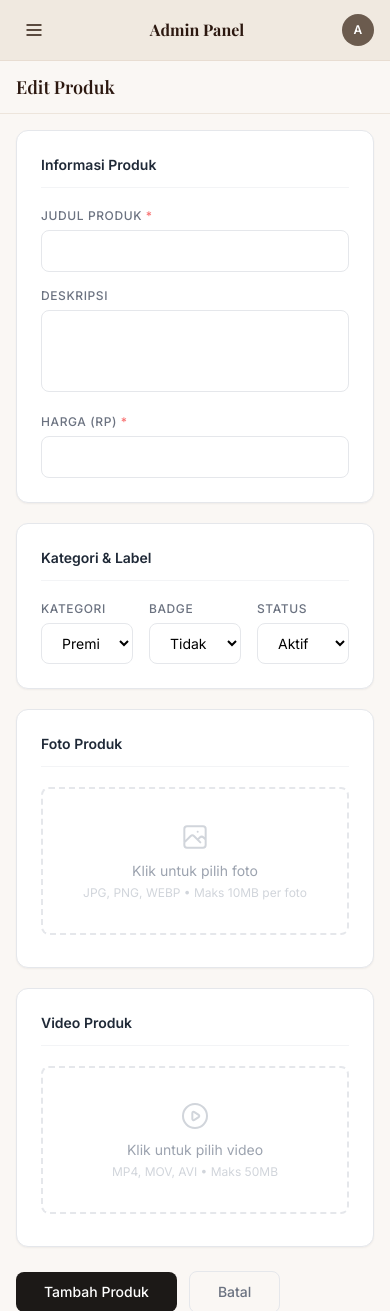
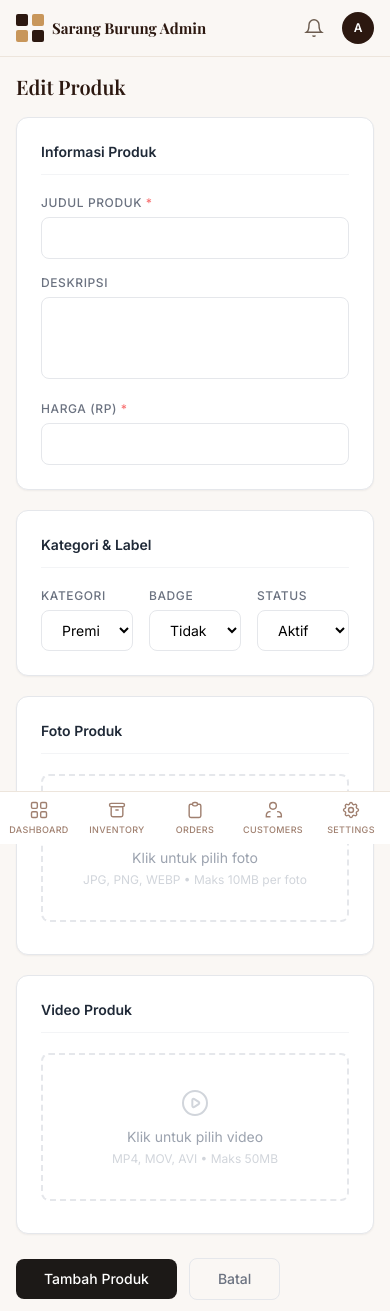
Before and after one commit to JoeTio20/om-ardi, a Laravel app: template resources/views/admin/products/form.blade.php in a window 390 px wide. Shown: the top 1311 px of the page. Run offline with Laravel 12, Linux system fonts and the light colour scheme; the template is opened without the code that fills it, so the values that code supplies are empty; some libraries are stand-ins or nearby versions.

Commit message:
feat: mobile admin bottom nav

```diff
--- a/resources/views/admin/layout.blade.php
+++ b/resources/views/admin/layout.blade.php
@@ -1,79 +1,138 @@
 <!DOCTYPE html>
 <html lang="id">
 <head>
-<meta charset="UTF-8"><meta name="viewport" content="width=device-width,initial-scale=1">
+<meta charset="UTF-8">
+<meta name="viewport" content="width=device-width, initial-scale=1.0, maximum-scale=1">
 <title>@yield('title','Admin')</title>
 <script src="https://cdn.tailwindcss.com"></script>
-<link href="https://fonts.googleapis.com/css2?family=Playfair+Display:wght@400;600;700&family=Inter:wght@300;400;500;600&display=swap" rel="stylesheet">
+<link href="https://fonts.googleapis.com/css2?family=Playfair+Display:wght@400;500;600;700&family=Inter:wght@300;400;500;600&display=swap" rel="stylesheet">
 <style>
-*{font-family:"Inter",sans-serif;} .serif{font-family:"Playfair Display",serif;} body{background:#FAF7F4;}
-.nav-item{display:flex;align-items:center;gap:10px;padding:10px 16px;border-radius:8px;font-size:13.5px;color:#6B5B4E;cursor:pointer;text-decoration:none;transition:all .15s;margin:1px 8px;}
-.nav-item:hover{background:#E8DDD2;color:#3D2B1F;}
-.nav-item.active{background:#E8DDD2;color:#3D2B1F;border-left:3px solid #8B6914;padding-left:13px;font-weight:500;}
-.nav-item svg{width:16px;height:16px;opacity:.7;flex-shrink:0;} .nav-item.active svg{opacity:1;}
-#sidebar-overlay{display:none;position:fixed;inset:0;background:rgba(0,0,0,.4);z-index:40;}
-#sidebar-overlay.open{display:block;}
-#sidebar{transform:translateX(-100%);transition:transform .25s ease;position:fixed;top:0;left:0;z-index:50;height:100%;}
-#sidebar.open{transform:translateX(0);}
-@media(min-width:768px){#sidebar{transform:translateX(0)!important;position:relative!important;height:auto!important;}#mobile-topbar{display:none!important;}#sidebar-overlay{display:none!important;}}
+*{font-family:"Inter",sans-serif;-webkit-tap-highlight-color:transparent;}
+.serif{font-family:"Playfair Display",serif;}
+body{background:#FAF7F4;overscroll-behavior:none;}
+.nav-item{display:flex;align-items:center;gap:10px;padding:10px 14px;border-radius:8px;font-size:13px;color:#6B5B4E;cursor:pointer;text-decoration:none;transition:all .15s;margin:1px 6px;}
+.nav-item:hover,.nav-item.active{background:#E8DDD2;color:#3D2B1F;}
+.nav-item.active{border-left:3px solid #8B6914;padding-left:11px;font-weight:600;}
+.nav-item svg{width:16px;height:16px;opacity:.65;flex-shrink:0;}
+.nav-item.active svg{opacity:1;}
+/* BOTTOM NAV mobile */
+#bottom-nav{display:none;}
+@media(max-width:767px){
+  #bottom-nav{display:flex;position:fixed;bottom:0;left:0;right:0;background:#fff;border-top:1px solid #EDE5DC;z-index:50;padding-bottom:env(safe-area-inset-bottom);}
+  .bnav-item{flex:1;display:flex;flex-direction:column;align-items:center;justify-content:center;padding:8px 4px;gap:3px;text-decoration:none;color:#A08070;font-size:9px;font-weight:500;letter-spacing:.04em;text-transform:uppercase;transition:color .15s;}
+  .bnav-item.active,.bnav-item:hover{color:#2C1810;}
+  .bnav-item svg{width:20px;height:20px;}
+  #main-content{padding-bottom:70px;}
+  #desktop-sidebar{display:none!important;}
+  #mobile-topbar{display:flex!important;}
+}
+@media(min-width:768px){
+  #mobile-topbar{display:none;}
+  #desktop-sidebar{display:flex;}
+}
+#mobile-topbar{display:none;align-items:center;justify-content:space-between;padding:12px 16px;background:#FAF7F4;border-bottom:1px solid #EDE5DC;position:sticky;top:0;z-index:40;}
+.card{background:#fff;border-radius:12px;padding:16px;box-shadow:0 1px 4px rgba(0,0,0,.06);}
 </style>
-</head><body>
-<div id="mobile-topbar" class="md:hidden flex items-center justify-between px-4 py-3 border-b border-[#E8DDD2] sticky top-0 z-30" style="background:#F0E9E0;">
-<button onclick="document.getElementById('sidebar').classList.toggle('open');document.getElementById('sidebar-overlay').classList.toggle('open');" class="p-2 rounded-lg">
-<svg width="20" height="20" fill="none" stroke="#3D2B1F" stroke-width="2" viewBox="0 0 24 24"><line x1="3" y1="6" x2="21" y2="6"/><line x1="3" y1="12" x2="21" y2="12"/><line x1="3" y1="18" x2="21" y2="18"/></svg>
+</head>
+<body>
+<!-- MOBILE TOP BAR -->
+<div id="mobile-topbar">
+  <div class="flex items-center gap-2">
+    <svg width="28" height="28" viewBox="0 0 28 28" fill="none"><rect width="12" height="12" rx="2" fill="#2C1810"/><rect x="16" width="12" height="12" rx="2" fill="#C8965A"/><rect y="16" width="12" height="12" rx="2" fill="#C8965A"/><rect x="16" y="16" width="12" height="12" rx="2" fill="#2C1810"/></svg>
+    <span class="serif text-[15px] font-bold text-[#2C1810]">{{ optional(auth()->user())->name ?? 'Sarang Burung' }} Admin</span>
+  </div>
+  <div class="flex items-center gap-3">
+    <button class="relative w-8 h-8 flex items-center justify-center">
+      <svg width="20" height="20" fill="none" stroke="#6B5B4E" stroke-width="1.7" viewBox="0 0 24 24"><path d="M18 8A6 6 0 006 8c0 7-3 9-3 9h18s-3-2-3-9M13.73 21a2 2 0 01-3.46 0"/></svg>
     </button>
-<p class="serif font-bold text-[#2C1810] text-base">Admin Panel</p>
-<div class="w-8 h-8 rounded-full bg-[#6B5B4E] flex items-center justify-center text-white text-xs font-semibold">{{ strtoupper(substr(optional(auth()->user())->name ?? 'A', 0, 1)) }}</div>
+    <div class="w-8 h-8 rounded-full bg-[#2C1810] flex items-center justify-center text-white text-xs font-bold">
+      {{ strtoupper(substr(optional(auth()->user())->name ?? 'A', 0, 1)) }}
     </div>
-<div id="sidebar-overlay" onclick="document.getElementById('sidebar').classList.remove('open');document.getElementById('sidebar-overlay').classList.remove('open');"></div>
+  </div>
+</div>
 <div class="flex min-h-screen">
-<aside id="sidebar" class="flex flex-col border-r border-[#E8DDD2]" style="width:220px;background:#F0E9E0;min-height:100vh;flex-shrink:0;">
-<div class="hidden md:block px-5 py-6 border-b border-[#E8DDD2]">
-<p class="serif text-[17px] font-bold text-[#2C1810]">Halo, {{ optional(auth()->user())->name ?? 'Admin' }}</p>
+<!-- DESKTOP SIDEBAR -->
+<aside id="desktop-sidebar" class="hidden md:flex flex-col border-r border-[#E8DDD2]" style="width:220px;background:#F0E9E0;min-height:100vh;flex-shrink:0;">
+  <div class="px-5 py-6 border-b border-[#E8DDD2]">
+    <div class="flex items-center gap-2 mb-1">
+      <svg width="24" height="24" viewBox="0 0 28 28" fill="none"><rect width="12" height="12" rx="2" fill="#2C1810"/><rect x="16" width="12" height="12" rx="2" fill="#C8965A"/><rect y="16" width="12" height="12" rx="2" fill="#C8965A"/><rect x="16" y="16" width="12" height="12" rx="2" fill="#2C1810"/></svg>
+      <p class="serif text-[16px] font-bold text-[#2C1810]">Admin Panel</p>
     </div>
-<div class="md:hidden flex items-center justify-between px-5 py-4 border-b border-[#E8DDD2]">
-<p class="serif text-[15px] font-bold text-[#2C1810]">Menu</p>
-<button onclick="document.getElementById('sidebar').classList.remove('open');document.getElementById('sidebar-overlay').classList.remove('open');" class="p-1 rounded">
-<svg width="18" height="18" fill="none" stroke="#3D2B1F" stroke-width="2" viewBox="0 0 24 24"><line x1="18" y1="6" x2="6" y2="18"/><line x1="6" y1="6" x2="18" y2="18"/></svg>
-</button></div>
+    <p class="text-[12px] text-[#A08070]">Halo, {{ optional(auth()->user())->name ?? 'Admin' }} 👋</p>
+  </div>
   <nav class="flex-1 py-4">
-<a href="{{ route('admin.dashboard') }}" class="nav-item {{ request()->routeIs('admin.dashboard') ? 'active' : '' }}">
-<svg fill="none" stroke="currentColor" stroke-width="1.7" viewBox="0 0 24 24"><rect x="3" y="3" width="7" height="7" rx="1"/><rect x="14" y="3" width="7" height="7" rx="1"/><rect x="3" y="14" width="7" height="7" rx="1"/><rect x="14" y="14" width="7" height="7" rx="1"/></svg>
-Dashboard</a>
-<a href="{{ route('admin.products.index') }}" class="nav-item {{ request()->routeIs('admin.products.*') ? 'active' : '' }}">
+    <a href="{{ route('admin.dashboard') }} " class="nav-item {{ request()->routeIs('admin.dashboard') ? 'active' : '' }}">
+      <svg fill="none" stroke="currentColor" stroke-width="1.7" viewBox="0 0 24 24"><rect x="3" y="3" width="7" height="7" rx="1.5"/><rect x="14" y="3" width="7" height="7" rx="1.5"/><rect x="3" y="14" width="7" height="7" rx="1.5"/><rect x="14" y="14" width="7" height="7" rx="1.5"/></svg>
+      Dashboard
+    </a>
+    <a href="{{ route('admin.products.index') }} " class="nav-item {{ request()->routeIs('admin.products.*') ? 'active' : '' }}">
       <svg fill="none" stroke="currentColor" stroke-width="1.7" viewBox="0 0 24 24"><path d="M5 8h14M5 8a2 2 0 110-4h14a2 2 0 110 4M5 8v10a2 2 0 002 2h10a2 2 0 002-2V8m-9 4h4"/></svg>
-Inventory</a>
+      Inventory
+    </a>
     <a href="#" class="nav-item">
       <svg fill="none" stroke="currentColor" stroke-width="1.7" viewBox="0 0 24 24"><path d="M9 5H7a2 2 0 00-2 2v12a2 2 0 002 2h10a2 2 0 002-2V7a2 2 0 00-2-2h-2M9 5a2 2 0 002 2h2a2 2 0 002-2M9 5a2 2 0 012-2h2a2 2 0 012 2"/></svg>
-Orders</a>
+      Orders
+    </a>
+    <a href="#" class="nav-item">
+      <svg fill="none" stroke="currentColor" stroke-width="1.7" viewBox="0 0 24 24"><path d="M17 20h5v-2a4 4 0 00-5-3.87M9 20H4v-2a4 4 0 015-3.87M16 7a4 4 0 11-8 0 4 4 0 018 0z"/></svg>
+      Customers
+    </a>
   </nav>
   <div class="py-4 border-t border-[#E8DDD2]">
-<a href="#" class="nav-item"><svg fill="none" stroke="currentColor" stroke-width="1.7" viewBox="0 0 24 24"><circle cx="12" cy="12" r="10"/><path d="M9.09 9a3 3 0 015.83 1c0 2-3 3-3 3M12 17h.01"/></svg>Support</a>
-<div class="flex items-center gap-3 px-4 py-3 mx-2 rounded-lg">
-<div class="w-8 h-8 rounded-full bg-[#6B5B4E] flex items-center justify-center text-white text-xs font-semibold flex-shrink-0">{{ strtoupper(substr(optional(auth()->user())->name ?? 'A', 0, 1)) }}</div>
-<div class="min-w-0">
-<p class="text-[12.5px] font-medium text-[#2C1810] truncate">{{ optional(auth()->user())->name ?? 'Admin' }}</p>
-<form method="POST" action="{{ route('admin.logout') }}">
-@csrf
-<button type="submit" class="text-[10px] text-[#A08070] uppercase tracking-wide bg-transparent border-none cursor-pointer p-0 hover:text-[#3D2B1F] transition">Logout</button>
+    <div class="flex items-center gap-3 px-4 py-3 mx-2 rounded-xl bg-white/60">
+      <div class="w-9 h-9 rounded-full bg-[#2C1810] flex items-center justify-center text-white text-sm font-bold flex-shrink-0">
+        {{ strtoupper(substr(optional(auth()->user())->name ?? 'A', 0, 1)) }}
+      </div>
+      <div class="min-w-0 flex-1">
+        <p class="text-[12.5px] font-semibold text-[#2C1810] truncate">{{ optional(auth()->user())->name ?? 'Admin' }} </p>
+        <form method="POST" action="{{ route('admin.logout') }}" >@csrf
+        <button type="submit" class="text-[10px] text-[#C8965A] font-semibold uppercase tracking-wide bg-transparent border-none cursor-pointer p-0 hover:opacity-70">Logout</button>
         </form>
-</div></div>
+      </div>
+    </div>
   </div>
 </aside>
-<div class="flex-1 flex flex-col min-w-0">
+<!-- MAIN -->
+<div class="flex-1 flex flex-col min-w-0" id="main-content">
   <header class="hidden md:flex items-center justify-between px-8 py-5 bg-[#FAF7F4] border-b border-[#EDE5DC]">
     <h1 class="serif text-[22px] font-semibold text-[#2C1810]">@yield('header','Dashboard')</h1>
     <div class="flex items-center gap-3">@yield('topbar-actions')</div>
   </header>
-<div class="md:hidden px-4 py-3 border-b border-[#EDE5DC]">
-<h1 class="serif text-lg font-semibold text-[#2C1810]">@yield('header','Dashboard')</h1>
+  <main class="flex-1 p-4 md:p-8">
+    <div class="md:hidden mb-4">
+      <h1 class="serif text-xl font-semibold text-[#2C1810]">@yield('header','Dashboard')</h1>
     </div>
-<main class="flex-1 p-4 md:p-8">
 @if(session("success"))
-<div class="flex items-center gap-2 bg-green-50 border border-green-200 text-green-700 text-sm px-4 py-3 rounded-lg mb-5">
+    <div class="flex items-center gap-2 bg-green-50 border border-green-200 text-green-700 text-sm px-4 py-3 rounded-xl mb-4">
       <svg width="14" height="14" fill="none" stroke="currentColor" viewBox="0 0 24 24"><path stroke-linecap="round" stroke-linejoin="round" stroke-width="2" d="M5 13l4 4L19 7"/></svg>
-{{ session("success") }}</div>
+      {{ session("success") }}
+    </div>
 @endif
 @yield('content')
-</main></div></div>
+  </main>
+</div>
+</div>
+<!-- MOBILE BOTTOM NAV -->
+<nav id="bottom-nav">
+  <a href="{{ route('admin.dashboard') }} " class="bnav-item {{ request()->routeIs('admin.dashboard') ? 'active' : '' }}">
+    <svg fill="none" stroke="currentColor" stroke-width="1.7" viewBox="0 0 24 24"><rect x="3" y="3" width="7" height="7" rx="1.5"/><rect x="14" y="3" width="7" height="7" rx="1.5"/><rect x="3" y="14" width="7" height="7" rx="1.5"/><rect x="14" y="14" width="7" height="7" rx="1.5"/></svg>
+    Dashboard
+  </a>
+  <a href="{{ route('admin.products.index') }} " class="bnav-item {{ request()->routeIs('admin.products.*') ? 'active' : '' }}">
+    <svg fill="none" stroke="currentColor" stroke-width="1.7" viewBox="0 0 24 24"><path d="M5 8h14M5 8a2 2 0 110-4h14a2 2 0 110 4M5 8v10a2 2 0 002 2h10a2 2 0 002-2V8m-9 4h4"/></svg>
+    Inventory
+  </a>
+  <a href="#" class="bnav-item">
+    <svg fill="none" stroke="currentColor" stroke-width="1.7" viewBox="0 0 24 24"><path d="M9 5H7a2 2 0 00-2 2v12a2 2 0 002 2h10a2 2 0 002-2V7a2 2 0 00-2-2h-2M9 5a2 2 0 002 2h2a2 2 0 002-2M9 5a2 2 0 012-2h2a2 2 0 012 2"/></svg>
+    Orders
+  </a>
+  <a href="#" class="bnav-item">
+    <svg fill="none" stroke="currentColor" stroke-width="1.7" viewBox="0 0 24 24"><path d="M17 20h5v-2a4 4 0 00-5-3.87M9 20H4v-2a4 4 0 015-3.87M16 7a4 4 0 11-8 0 4 4 0 018 0z"/></svg>
+    Customers
+  </a>
+  <a href="#" class="bnav-item">
+    <svg fill="none" stroke="currentColor" stroke-width="1.7" viewBox="0 0 24 24"><path d="M10.325 4.317c.426-1.756 2.924-1.756 3.35 0a1.724 1.724 0 002.573 1.066c1.543-.94 3.31.826 2.37 2.37a1.724 1.724 0 001.065 2.572c1.756.426 1.756 2.924 0 3.35a1.724 1.724 0 00-1.066 2.573c.94 1.543-.826 3.31-2.37 2.37a1.724 1.724 0 00-2.572 1.065c-.426 1.756-2.924 1.756-3.35 0a1.724 1.724 0 00-2.573-1.066c-1.543.94-3.31-.826-2.37-2.37a1.724 1.724 0 00-1.065-2.572c-1.756-.426-1.756-2.924 0-3.35a1.724 1.724 0 001.066-2.573c-.94-1.543.826-3.31 2.37-2.37.996.608 2.296.07 2.572-1.065z"/><circle cx="12" cy="12" r="3"/></svg>
+    Settings
+  </a>
+</nav>
 </body></html>
```
Lines whose indentation alone changed are shown as unchanged.
